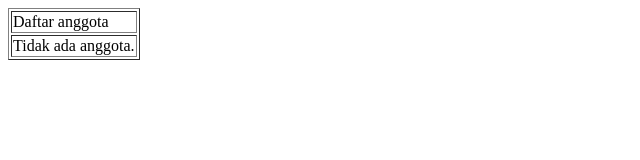
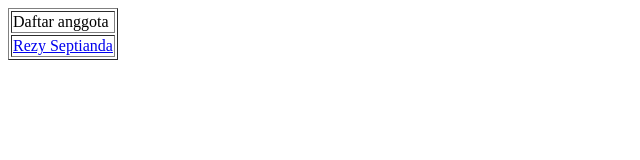
Before and after one commit to RezySept/TIK214-2024-3B-Climarism, a plain HTML site: page index.html in a window 1280 px wide. Shown: the whole page, without its empty margins (0-640 px from the left). Drawn offline with Linux system fonts and the light colour scheme.

Commit message:
Update Praktikum 30, 31, 32

```diff
--- a/index.html
+++ b/index.html
@@ -6,7 +6,7 @@
   <body>
     <table border=”0”>
       <tr><td>Daftar anggota</td></tr>
-      <tr><td>Tidak ada anggota.</td></tr>
+      <tr><td><a href="./2204111010009.html">Rezy Septianda</a></td></tr>
     </table>
   </body>
 </html>
```
Also changed, not shown: 2204111010009.html (added, +2 -0 lines).
